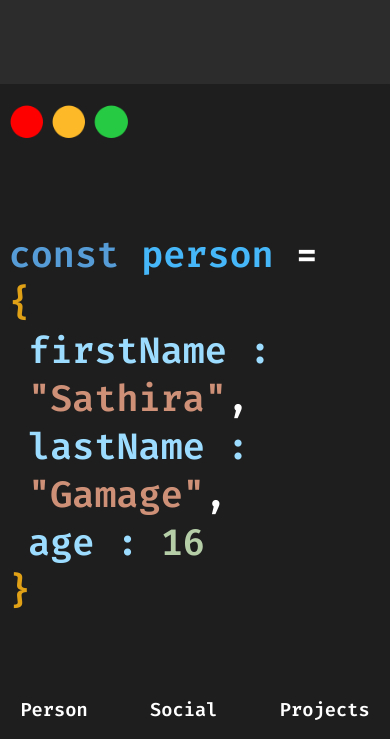
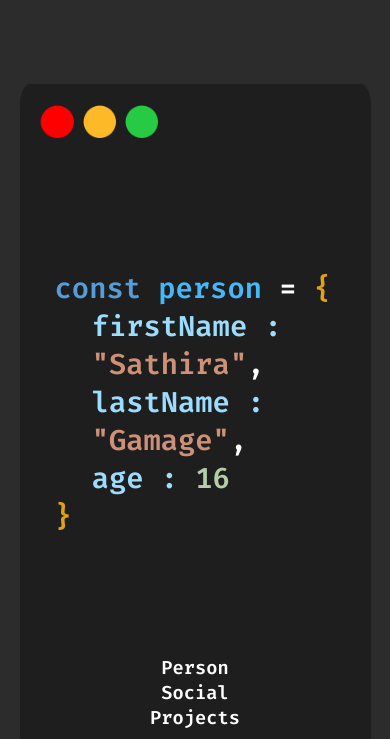
Before and after one commit to EXPOLK/sathira.github.io, a plain HTML site: page index.html in a window 390 px wide. Shown: the top 739 px of the page. Drawn offline with nearby package versions, Linux system fonts and the light colour scheme; a script that the page names is missing.

Commit message:
Responsive Update
The website is now fully responsive

```diff
--- a/responsive.style.css
+++ b/responsive.style.css
@@ -1,12 +1,86 @@
 /* @media screen and (max-width: 625px) {} */
+@media screen and (max-width: 1498px){
+    .main h1{
+        font-size: 2.5rem;
+    }
+}
+
+@media screen and (max-width: 1129px){
+    .main h1{
+        font-size: 2.2rem;
+    }
+}
+
+@media screen and (max-width: 912px){
+    .container{
+        width: 90%;
+    }
+}
+
 @media screen and (max-width: 841px) {
     .main h1{
         font-size: 2.5rem;
     }
 }
+
+@media screen and (max-width: 790px) {
+    .main h1{
+        font-size: 2.3rem;
+    }
+}
+
 @media screen and (max-width: 704px) {
     .main h1{
         font-size: 2.3rem;
+    }
+    .text-margin{
+        margin: 0 auto;
+    }
+}
+
+@media screen and (max-width: 600px){
+    .main h1{
+        font-size: 2.0rem;
+    }
+}
+
+@media screen and (max-width: 548px){
+    .text-margin{
+       margin: 0 2%;
+    }
+}
+
+@media screen and (max-width: 482px){
+    .main h1{
+        font-size: 1.8rem;
+    }
+}
+
+@media screen and (max-width: 425px) {
+    .container-2{
+        height: 60vh;
+    }
+    .text-margin{
+        margin-left: 10%;
+    }
+    .text-margin-2{
+        margin-left: 12%;
+    }
+    .nav-bottom{
+        align-items: center;
+        flex-direction: column;
+    }
+}
+
+@media screen and (max-width: 357px){
+    .main h1{
+        font-size: 1.7rem;
+    }
+}
+
+@media screen and (max-width: 338px){
+    .main h1{
+        font-size: 1.6rem;
     }
 }
 
@@ -15,7 +89,7 @@
         height: 95vh;
     }
     .main h1{
-        font-size: 1rem;
+        font-size: 1.5rem;
     }
     .main-btn{
         flex-direction: column;
--- a/style.css
+++ b/style.css
@@ -16,6 +16,7 @@ body {
     display: flex;
     align-items: center;
     justify-content: center;
+    font-size: 16px;
   }
 .container{
     margin: auto;
@@ -30,8 +31,9 @@ body {
 .container-2{
     overflow-y: scroll;
     height: 65vh;
-    width: 92%;
+    width: 100%;
     scroll-snap-type:y mandatory;
+    overflow-x: hidden;
 }
 
 .nav{
@@ -74,12 +76,12 @@ body {
 .nav-bottom{
     display: flex;
     width: 100%;
-    justify-content: space-between;
+    justify-content: center;
 }
 .nav-bottom h3{
     color: white;
-    margin: 0 8vw;
     transition: 0.2s;
+    margin: 0 5vw;
 }
 .nav-bottom h3:hover{
     color: #474747;
```
